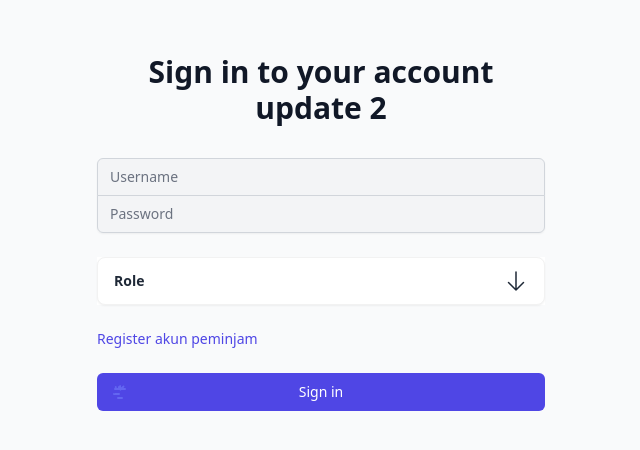
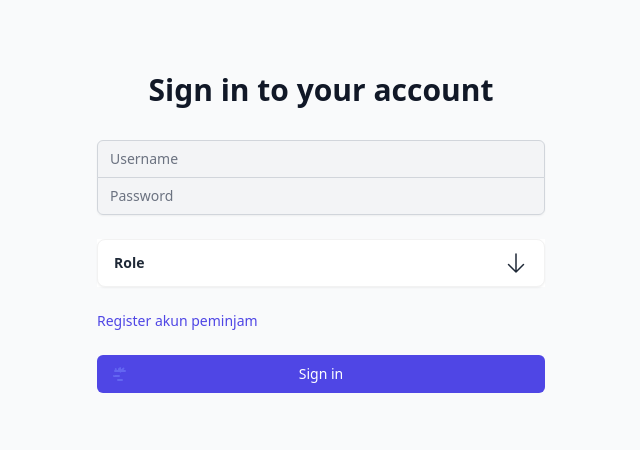
Before and after one commit to jericokatong/bookverse-frontend, a React (Vite) app: page /login in a window 1280 px wide. Shown: the part 180-630 px from the top of the page, without its empty margins (319-959 px from the left). Built offline with nearby package versions, Linux system fonts and the light colour scheme; no server answers.

Commit message:
update login page

```diff
--- a/src/Pages/Login/index.jsx
+++ b/src/Pages/Login/index.jsx
@@ -71,7 +71,7 @@ const Login = () => {
       <div className="max-w-md w-full space-y-8">
         <div>
           <h2 className="mt-6 text-center text-3xl font-extrabold text-gray-900">
-            Sign in to your account update 2
+            Sign in to your account
           </h2>
         </div>
         <form className="mt-8 space-y-6 flex flex-col">
```
